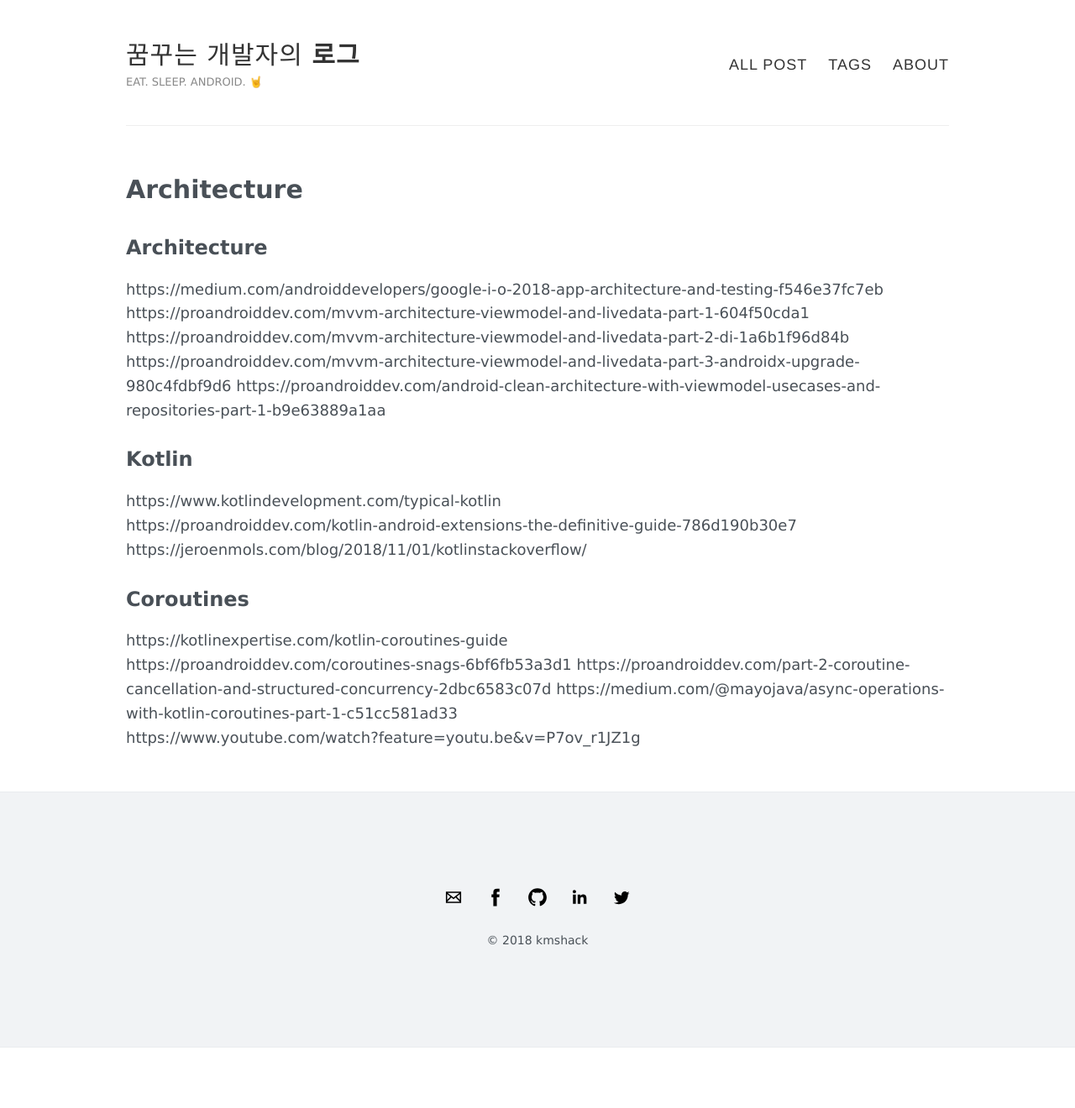
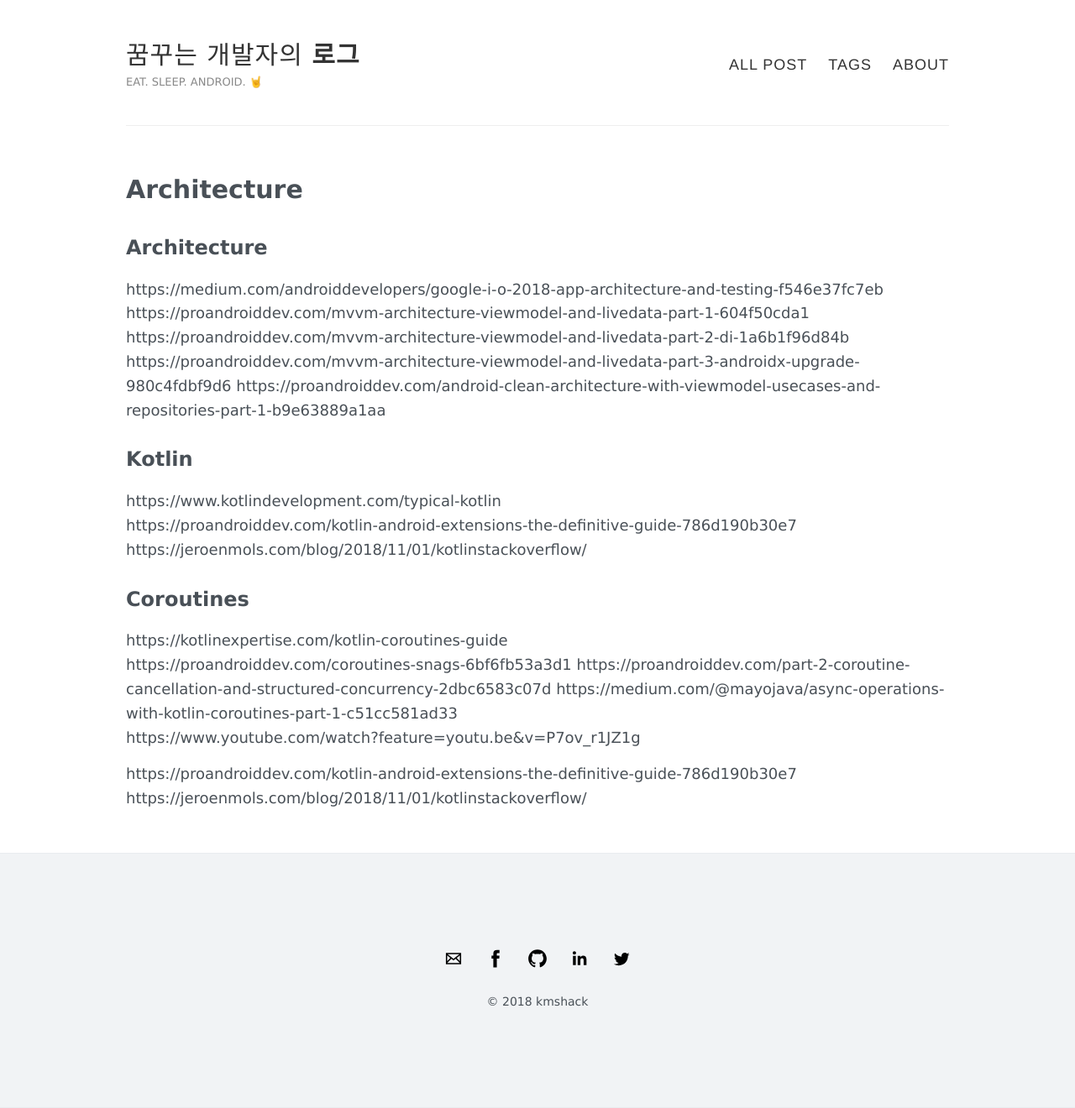
Before and after one commit to kmshack/blog.kmshack.kr, a Jekyll site: the page built from watingList.md, in a window 1280 px wide. Shown: the whole page at 84% size. Built offline with Jekyll 4.4.1, drawn with Linux system fonts in a browser that asks for light colours; our own code applies the rules of GitHub Pages for plain Markdown files; before the commit the page ends 1248 px from its top, so only the background shows below that; part of the change alters nothing that is shown.

Commit message:
Update watingList.md

```diff
--- a/watingList.md
+++ b/watingList.md
@@ -18,3 +18,7 @@ https://proandroiddev.com/coroutines-snags-6bf6fb53a3d1
 https://proandroiddev.com/part-2-coroutine-cancellation-and-structured-concurrency-2dbc6583c07d
 https://medium.com/@mayojava/async-operations-with-kotlin-coroutines-part-1-c51cc581ad33
 https://www.youtube.com/watch?feature=youtu.be&v=P7ov_r1JZ1g
+
+
+https://proandroiddev.com/kotlin-android-extensions-the-definitive-guide-786d190b30e7
+https://jeroenmols.com/blog/2018/11/01/kotlinstackoverflow/
```
